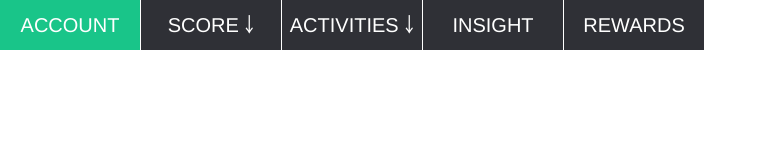
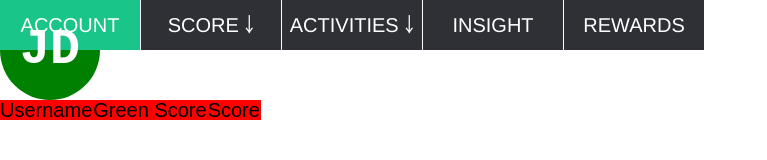
Before and after one commit to lfr4704/green_score, a website: page index.html in a window 1280 px wide. Shown: the whole page, without its empty margins (0-767 px from the left). Drawn offline with nearby package versions, Linux system fonts and the light colour scheme.

Commit message:
revised files

```diff
--- a/css/styles.css
+++ b/css/styles.css
@@ -1,11 +1,10 @@
 
 
-article {
-
-}
-
-footer {
-
+h1 {
+   font-size:2em;
+   color:red;
+   display:inline-block;
+   position:relative;
 }
 
 body {
@@ -113,3 +112,30 @@ input[type=checkbox]:checked ~ #menu{
         display:block;
     }
 }
+
+/* profile section */
+.avatar-circle {
+  width: 100px;
+  height: 100px;
+  background-color: green;
+  text-align: center;
+  border-radius: 50%;
+  -webkit-border-radius: 50%;
+  -moz-border-radius: 50%;
+}
+
+.initials {
+  position: relative;
+  top: 25px; /* 25% of parent */
+  font-size: 50px; /* 50% of parent */
+  line-height: 50px; /* 50% of parent */
+  color: #fff;
+  font-family: "Courier New", monospace;
+  font-weight: bold;
+}
+
+/* profile */
+.profile{
+    background-color:red;
+    display: block;
+}
--- a/index.html
+++ b/index.html
@@ -15,16 +15,16 @@
 
   <script src='/socket.io/socket.io.js'></script>
   <link rel="stylesheet" href="css/reset.css?v=1.0">
-  <link rel="stylesheet" href="css/styles.css?v=1.0"
+  <link rel="stylesheet" href="css/styles.css?v=1.0">
 
-
-</head>
+  </head>
 
 
 <body>
   <label for="show-menu" class="show-menu">MENU</label>
   <input type="checkbox" id="show-menu" role="button">
   <ul id="menu">
+
     <li><a href="#">ACCOUNT</a></li>
     <li>
       <a href="#">SCORE ￬</a>
@@ -45,9 +45,20 @@
     </li>
     <li><a href="#">INSIGHT</a></li>
     <li><a href="#">REWARDS</a></li>
+
   </ul>
 
   <article>
+    <div class='avatar-circle'>
+      <span class="initials">JD</span>
+    </div>
+    <div>
+      <ul class="profile">
+        <li>Username</li>
+        <li>Green Score</li>
+        <li>Score</li>
+      </ul>
+    </div>
 
   </article>
 
```
